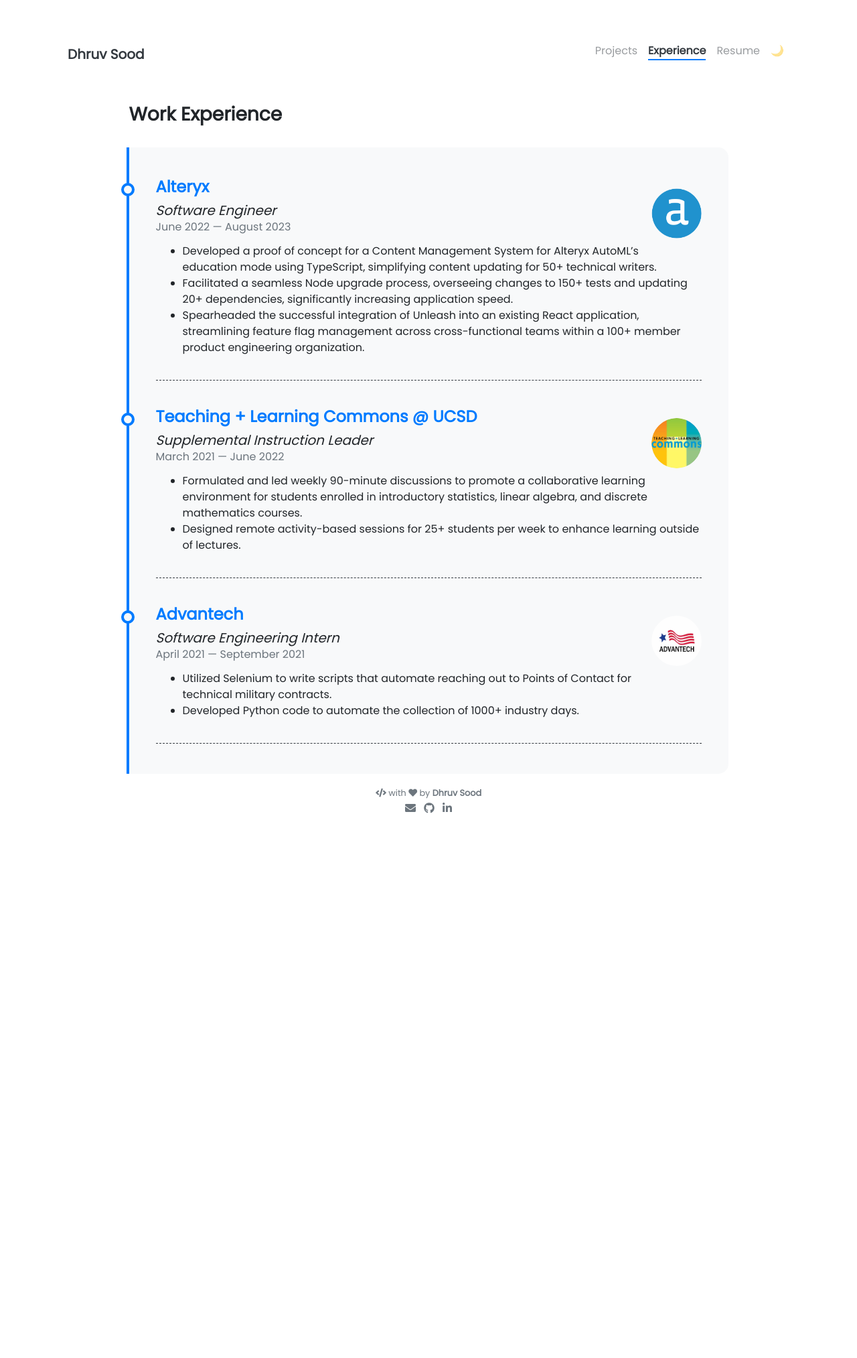
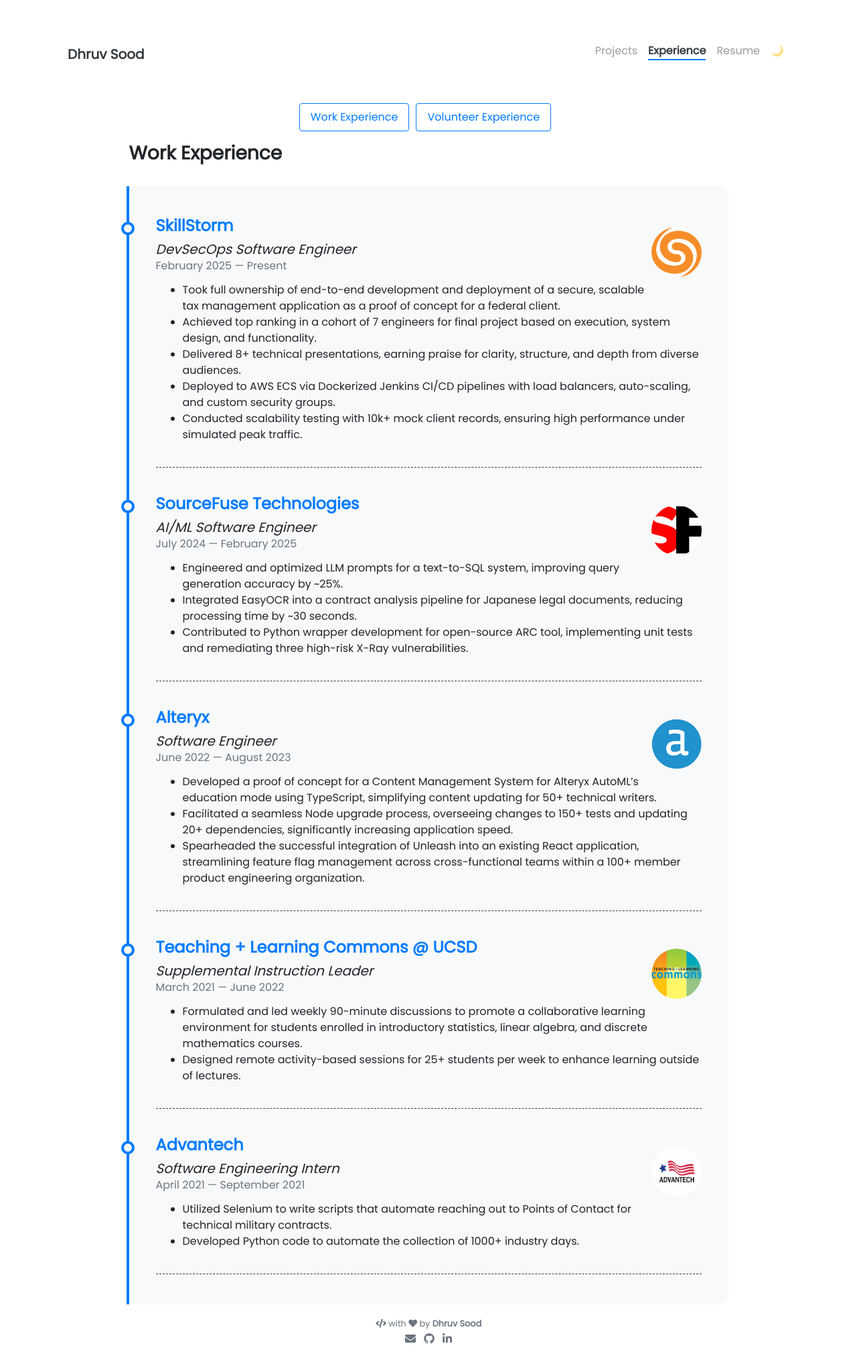
Before and after one commit to dhrvsood/dhrvsood.github.io, a Jekyll site: the page built from pages/experience.md, in a window 1280 px wide. Shown: the whole page at 67% size. Built offline with Jekyll 4.4.1, drawn with Linux system fonts in a browser that asks for light colours; nearby versions of some CDN libraries; before the commit the page ends 1235 px from its top, so only the background shows below that.

Commit message:
Reorganize images and add section for volunteer experience

```diff
--- a/_data/timeline.yml
+++ /dev/null
@@ -1,34 +0,0 @@
-- org: Alteryx
-  link: https://www.alteryx.com/
-  image: assets/img/alteryx.png
-  role: Software Engineer
-  from: June 2022
-  to: August 2023
-  description: [
-    'Developed a proof of concept for a Content Management System for Alteryx AutoML’s education mode using
-TypeScript, simplifying content updating for 50+ technical writers.',
-    'Facilitated a seamless Node upgrade process, overseeing changes to 150+ tests and updating 20+ dependencies,
-significantly increasing application speed.',
-    'Spearheaded the successful integration of Unleash into an existing React application, streamlining feature flag
-management across cross-functional teams within a 100+ member product engineering organization.'
-    ]
-
-- org: Teaching + Learning Commons @ UCSD
-  link: https://commons.ucsd.edu/
-  image: assets/img/tlc.jpg
-  role: Supplemental Instruction Leader
-  from: March 2021
-  to: June 2022
-  description: ['Formulated and led weekly 90-minute discussions to promote a collaborative learning environment for students
-enrolled in introductory statistics, linear algebra, and discrete mathematics courses.',
-               'Designed remote activity-based sessions for 25+ students per week to enhance learning outside of lectures.']
-
-- org: Advantech
-  link: http://advantech-gs.com/
-  image: assets/img/advantech.png
-  role: Software Engineering Intern
-  from: April 2021
-  to: September 2021
-  description: [
-    Utilized Selenium to write scripts that automate reaching out to Points of Contact for technical military contracts.,
-    Developed Python code to automate the collection of 1000+ industry days.]
--- /dev/null
+++ b/_data/volunteer_timeline.yml
@@ -0,0 +1,31 @@
+- org: CS foreach
+  link: https://www.csforeach.org/
+  image: assets/img/experience/csforeach.png
+  role: Director of Curriculum Development
+  from: November 2020
+  to: March 2022
+  description: [
+    'Led a team of 30 undergraduate students to design and deliver computer science lessons plans tailored to middle and high school students from underrepresented communities across San Diego.',
+    'Conducted engaging remote and in-person review sessions for the AP Computer Science A and Principles exams for 100+ students.',
+    'Developed engaging and age-appropriate presentation materials to teach foundational programming concepts in Python and Java across varying levels of prior experience.'
+    ]
+
+- org: Triton Software Engineering
+  link: https://tritonse.github.io
+  image: assets/img/experience/tse.png
+  role: Developer, Outreach Member
+  from: September 2019
+  to: October 2021
+  description: ['Collaborated in Agile teams of 4–8 to ship production-ready apps for nonprofit clients in San Diego, incorporating iterative feedback and accessibility requirements.',
+                'Worked on the full-stack development of a MERN-based food ordering app for the United Women of East Africa Support Team (UWEAST) and a mobile application for Words Alive empowering family literacy programs in San Diego.',
+               'Mentored 20 high school students in United Women of East Africa Support Team across 4 weeks on hosting personal websites on GitHub Pages.']
+
+- org: KSDT
+  link: https://ksdt.ucsd.edu/
+  image: assets/img/experience/ksdt.png
+  role: Audio Engineering Intern
+  from: April 2020
+  to: April 2022
+  description: [
+    'Supported live sound engineering for studio open mics and course recordings, including sessions for MUS 95JC (Jazz Ensemble)',
+    'Learned proper studio recording techniques through mic placement, gain staging, and signal routing for different instruments and vocal setups.']
--- /dev/null
+++ b/_data/work_timeline.yml
@@ -0,0 +1,56 @@
+- org: SkillStorm
+  link: https://www.skillstorm.com/
+  image: assets/img/experience/skillstorm.png
+  role: DevSecOps Software Engineer
+  from: February 2025
+  to: Present
+  description: [
+    'Took full ownership of end-to-end development and deployment of a secure, scalable tax management application as a proof of concept for a federal client.',
+    'Achieved top ranking in a cohort of 7 engineers for final project based on execution, system design, and functionality.',
+    'Delivered 8+ technical presentations, earning praise for clarity, structure, and depth from diverse audiences.',
+    'Deployed to AWS ECS via Dockerized Jenkins CI/CD pipelines with load balancers, auto-scaling, and custom security groups.',
+    'Conducted scalability testing with 10k+ mock client records, ensuring high performance under simulated peak traffic.'
+    ]
+
+- org: SourceFuse Technologies
+  link: https://www.sourcefuse.com/
+  image: assets/img/experience/sf.png
+  role: AI/ML Software Engineer
+  from: July 2024
+  to: February 2025
+  description: [
+    'Engineered and optimized LLM prompts for a text-to-SQL system, improving query generation accuracy by ~25%.',
+    'Integrated EasyOCR into a contract analysis pipeline for Japanese legal documents, reducing processing time by ~30 seconds.',
+    'Contributed to Python wrapper development for open-source ARC tool, implementing unit tests and remediating three high-risk X-Ray vulnerabilities.'
+    ]
+
+- org: Alteryx
+  link: https://www.alteryx.com/
+  image: assets/img/experience/alteryx.png
+  role: Software Engineer
+  from: June 2022
+  to: August 2023
+  description: [
+    'Developed a proof of concept for a Content Management System for Alteryx AutoML’s education mode using TypeScript, simplifying content updating for 50+ technical writers.',
+    'Facilitated a seamless Node upgrade process, overseeing changes to 150+ tests and updating 20+ dependencies, significantly increasing application speed.',
+    'Spearheaded the successful integration of Unleash into an existing React application, streamlining feature flag management across cross-functional teams within a 100+ member product engineering organization.'
+    ]
+
+- org: Teaching + Learning Commons @ UCSD
+  link: https://commons.ucsd.edu/
+  image: assets/img/experience/tlc.jpg
+  role: Supplemental Instruction Leader
+  from: March 2021
+  to: June 2022
+  description: ['Formulated and led weekly 90-minute discussions to promote a collaborative learning environment for students enrolled in introductory statistics, linear algebra, and discrete mathematics courses.',
+               'Designed remote activity-based sessions for 25+ students per week to enhance learning outside of lectures.']
+
+- org: Advantech
+  link: http://advantech-gs.com/
+  image: assets/img/experience/advantech.png
+  role: Software Engineering Intern
+  from: April 2021
+  to: September 2021
+  description: [
+    Utilized Selenium to write scripts that automate reaching out to Points of Contact for technical military contracts.,
+    Developed Python code to automate the collection of 1000+ industry days.]
--- /dev/null
+++ b/_includes/about/volunteer_timeline.html
@@ -0,0 +1,20 @@
+<div class="col mt-4">
+  <div class="timeline-body bg-themed">
+    {% for item in site.data.volunteer_timeline %}
+      <div class="timeline-item">
+        <div class="content">
+        <!-- <div class="card"> -->
+          <img src="{{item.image}}" class="float-right" width="75px" style="border-radius:50%"/>
+          <a href="{{item.link}}"><h4><b>{{ item.org }}</b></h4></a>
+          <h5><i>{{ item.role }}</i></h5>
+          <h6 class="date">{{ item.from }} — {{ item.to }}</h6>
+          <ul>
+          {% for point in item.description %}
+          <li>{{ point | raw }}</li>
+          {% endfor %}
+          </ul>
+        </div>
+      </div>
+    {% endfor %}
+  </div>
+</div>
--- a/_includes/about/timeline.html
+++ b/_includes/about/work_timeline.html
@@ -1,6 +1,6 @@
 <div class="col mt-4">
   <div class="timeline-body bg-themed">
-    {% for item in site.data.timeline %}
+    {% for item in site.data.work_timeline %}
       <div class="timeline-item">
         <div class="content">
         <!-- <div class="card"> -->
--- a/pages/experience.md
+++ b/pages/experience.md
@@ -5,7 +5,52 @@
 weight: 2
 ---
 
-### **Work Experience**
-<div class="row">
-{% include about/timeline.html %}
+<style>
+.toggle-buttons {
+  margin-bottom: 1rem;
+  display: flex;
+  justify-content: center;
+}
+
+.toggle-buttons button {
+  margin-right: 10px;
+  padding: 8px 16px;
+  font-size: 1rem;
+  cursor: pointer;
+}
+
+.experience-section {
+  display: none;
+}
+
+.experience-section.active {
+  display: block;
+}
+</style>
+
+<div class="toggle-buttons">
+  <button type="button" class="btn btn-outline-primary" onclick="showSection('work')">Work Experience</button>
+  <button type="button" class="btn btn-outline-primary" onclick="showSection('volunteer')">Volunteer Experience</button>
 </div>
+
+<div id="work" class="experience-section active">
+  <h3><strong>Work Experience</strong></h3>
+  <div class="row">
+    {% include about/work_timeline.html %}
+  </div>
+</div>
+
+<div id="volunteer" class="experience-section">
+  <h3><strong>Volunteer Experience</strong></h3>
+  <div class="row">
+    {% include about/volunteer_timeline.html %}
+  </div>
+</div>
+
+<script>
+function showSection(sectionId) {
+  const sections = document.querySelectorAll('.experience-section');
+  sections.forEach(section => section.classList.remove('active'));
+  document.getElementById(sectionId).classList.add('active');
+}
+</script>
```
Also changed, not shown: assets/img/experience/advantech.png (renamed from assets/img/advantech.png), assets/img/experience/alteryx.png (renamed from assets/img/alteryx.png), assets/img/experience/csforeach.png (added), assets/img/experience/ksdt.png (added), assets/img/experience/sf.png (added), assets/img/experience/skillstorm.png (added), assets/img/experience/tlc.jpg (renamed from assets/img/tlc.jpg), assets/img/experience/tse.png (added).
